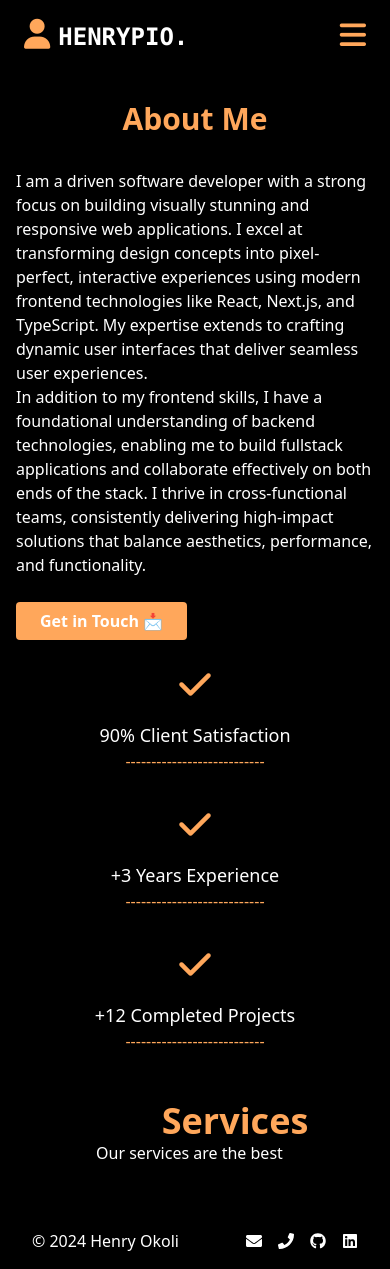
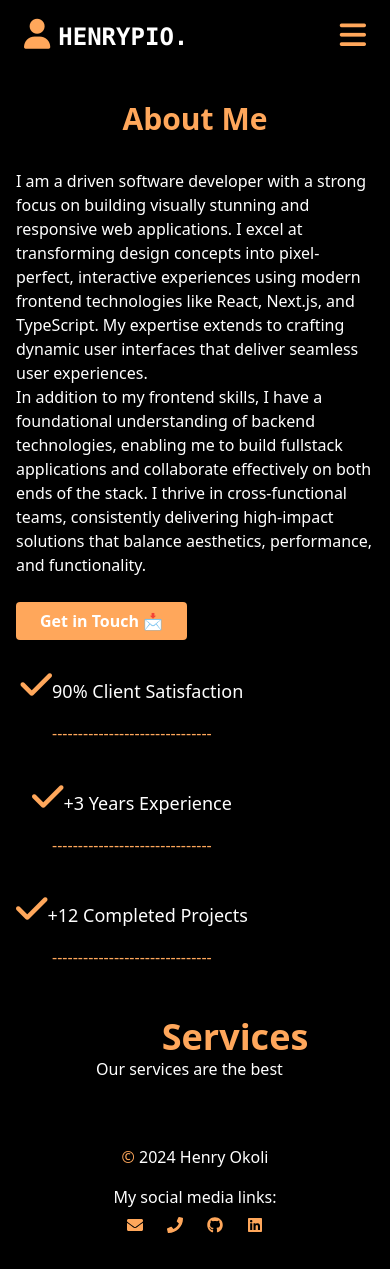
Before and after one commit to Henrypio/Henry-Okoli-Portfolio, a React (Vite) app: page /about in a window 390 px wide. Built offline with nearby package versions, Linux system fonts and the light colour scheme.

Commit message:
responsiveness done

```diff
--- a/src/components/About.jsx
+++ b/src/components/About.jsx
@@ -7,14 +7,12 @@ const About = () => {
   return (
     <div className="flex flex-col min-h-screen">
       <Header />
-      <main className="flex-grow px-4 sm:px-12 lg:px-24">
+      <main className="flex-grow px-4 sm:px-12 md:mx-14 lg:mx-2 lg:px-24">
         <h1 className="text-3xl sm:text-4xl text-center font-bold text-[#FFA75B] my-8">
           About Me
         </h1>
 
-
         <div className="flex flex-col lg:flex-row justify-between items-start lg:items-center mb-12">
-
           <div className="lg:w-3/5 w-full mb-8 lg:mb-0">
             <p className="text-md sm:text-lg text-white mb-8">
               I am a driven software developer with a strong focus on building
@@ -38,34 +36,28 @@ const About = () => {
             </a>
           </div>
 
-
-          <div className="lg:ml-24 w-full lg:w-auto text-center lg:text-left">
+          <div className="lg:ml-24 lg:w-auto text-center lg:text-left ">
             <div className="mb-8">
               <i className="fa-solid text-4xl fa-check text-[#FFA75B] mb-4"></i>
-              <span className="text-white text-lg block">
+              <span className="text-white text-lg">
                 90% Client Satisfaction
               </span>
-              <p className="text-[#FFA75B]">---------------------------</p>
+              <p className="text-[#FFA75B]">-------------------------------</p>
             </div>
 
             <div className="mb-8">
               <i className="fa-solid text-4xl fa-check text-[#FFA75B] mb-4"></i>
-              <span className="text-white text-lg block">
-                +3 Years Experience
-              </span>
-              <p className="text-[#FFA75B]">---------------------------</p>
+              <span className="text-white text-lg">+3 Years Experience</span>
+              <p className="text-[#FFA75B]">-------------------------------</p>
             </div>
 
             <div>
               <i className="fa-solid text-4xl fa-check text-[#FFA75B] mb-4"></i>
-              <span className="text-white text-lg block">
-                +12 Completed Projects
-              </span>
-              <p className="text-[#FFA75B]">---------------------------</p>
+              <span className="text-white text-lg">+12 Completed Projects</span>
+              <p className="text-[#FFA75B]">-------------------------------</p>
             </div>
           </div>
         </div>
-
 
         <Services />
       </main>
--- a/src/components/Contact.jsx
+++ b/src/components/Contact.jsx
@@ -35,14 +35,14 @@ const Contact = () => {
       <h2 className="text-3xl sm:text-4xl text-[#FFA75B] font-bold text-center mt-8 mb-6">
         Contact
       </h2>
-      <main className="flex-grow flex flex-col md:flex-row items-center justify-center px-4">
+      <main className="flex-grow flex flex-col md:flex-row items-center justify-center px-4 mb-12">
         <div className="mb-6 md:mb-0 md:mr-8 flex flex-col items-center">
           <img
             src={support}
             alt="Support"
             className="bg-black rounded-xl object-cover max-w-xs md:max-w-sm lg:max-w-md"
           />
-          <p className="text-white text-lg sm:text-xl mt-4 md:mx-0 text-center md:text-left px-4 md:px-0">
+          <p className="text-white text-lg sm:text-xl mt-4 md:mx-24 text-center md:text-left px-4 md:px-0">
             If you have any questions, need help, or just want to say hi, please
             don't hesitate to reach out.
           </p>
@@ -50,7 +50,7 @@ const Contact = () => {
         <form
           ref={form}
           onSubmit={sendEmail}
-          className="bg-black shadow-lg rounded-lg p-6 sm:p-8 max-w-lg w-full"
+          className="bg-black shadow-lg rounded-lg p-6 sm:p-8 max-w-lg w-full mr-12"
         >
           <input type="hidden" name="to_name" value="Henry" />
           <div className="mb-4">
--- a/src/components/Footer.jsx
+++ b/src/components/Footer.jsx
@@ -3,17 +3,20 @@ import { FaEnvelope, FaPhone, FaGithub, FaLinkedin } from "react-icons/fa";
 
 const Footer = () => {
   return (
-    <footer className="w-full bg-black text-white px-8 py-4">
-      <div className="flex justify-between items-center">
-        <span>&copy; 2024 Henry Okoli</span>
-        <div className="flex space-x-4 text-white">
+    <footer className="w-full bg-black text-white px-6 py-4">
+      <div className="flex flex-col md:flex-row justify-between items-center space-y-4 md:space-y-0">
+        <span className="text-[#FFA75B] text-center md:text-left">
+          &copy; <span className="text-white">2024 Henry Okoli</span>
+        </span>
+
+        <div className="text-center md:text-left">
+          <p className="mb-2">My social media links:</p>
+          <div className="flex justify-center md:justify-start space-x-6">
             <a href="mailto:henrypio21@gmail.com" className="flex items-center">
-            <span className="hidden sm:inline">Email</span>
-            <FaEnvelope className="sm:hidden" />
+              <FaEnvelope className="text-[#FFA75B]" />
             </a>
             <a href="tel:+2348065106020" className="flex items-center">
-            <span className="hidden sm:inline">Phone</span>
-            <FaPhone className="sm:hidden" />
+              <FaPhone className="text-[#FFA75B]" />
             </a>
             <a
               href="https://github.com/henrypio"
@@ -21,8 +24,7 @@ const Footer = () => {
               rel="noopener noreferrer"
               className="flex items-center"
             >
-            <span className="hidden sm:inline">GitHub</span>
-            <FaGithub className="sm:hidden" />
+              <FaGithub className="text-[#FFA75B]" />
             </a>
             <a
               href="https://linkedin.com/in/henrypio"
@@ -30,9 +32,9 @@ const Footer = () => {
               rel="noopener noreferrer"
               className="flex items-center"
             >
-            <span className="hidden sm:inline">LinkedIn</span>
-            <FaLinkedin className="sm:hidden" />
+              <FaLinkedin className="text-[#FFA75B]" />
             </a>
+          </div>
         </div>
       </div>
     </footer>
--- a/src/components/MainContent.jsx
+++ b/src/components/MainContent.jsx
@@ -1,6 +1,7 @@
 import Footer from "./Footer";
 import Header from "./Header";
 import softwareimage from "../assets/software-image.png";
+import { FaEnvelope, FaPhone, FaGithub, FaLinkedin } from "react-icons/fa";
 
 export const MainContent = () => {
   return (
@@ -8,7 +9,7 @@ export const MainContent = () => {
       <Header />
       <div className="flex-grow flex justify-center text-white items-center px-4 sm:px-12 lg:px-24">
         <div className="flex flex-col lg:flex-row text-center lg:text-left items-center justify-between w-full">
-          <div className="lg:w-1/2 my-12 lg:my-0 lg:ml-20">
+          <div className="lg:w-1/2 my-12  lg:my-0 lg:">
             <p className="text-lg mt-2">Hi👋, I’m a </p>
             <p className="text-2xl lg:text-3xl font-bold mt-2 text-[#FFA75B]">
               Software Developer
@@ -26,6 +27,7 @@ export const MainContent = () => {
             >
               Download My CV 📄
             </a>
+
           </div>
 
           <img
@@ -35,6 +37,7 @@ export const MainContent = () => {
           />
         </div>
       </div>
+
       <Footer />
     </div>
   );
--- a/src/components/Project.jsx
+++ b/src/components/Project.jsx
@@ -17,6 +17,13 @@ const projects = [
       "A simple and efficient todo list application using Next.js and custom API routes.",
     technologies: ["Next.js", "Tailwind CSS", "Redux"],
     link: "https://todo-custom-api-app.vercel.app",
+  },
+  {
+    title: "Farmlink",
+    description:
+      "This project was developed through collaboration among multiple teams, including UI/UX, frontend, mobile, and backend developers, who came together to bring this idea to life.",
+    technologies: ["React", "Tailwind", "Redux", "CSS"],
+    link: "https://farmlink-fe-int.vercel.app/",
   },
   {
     title: "User Dashboard With User Authentication",
@@ -39,6 +46,13 @@ const projects = [
     technologies: ["React", "React Router", "styled component"],
     link: "https://landing-page-design-livid.vercel.app/",
   },
+  {
+    title: "Country API Country",
+    description:
+      "Using an API to get various details of countries and display them.",
+    technologies: ["Javascript", "CSS", "HTML"],
+    link: "https://country-api-display-5oxh.vercel.app/",
+  },
 ];
 
 const Project = () => {
@@ -46,10 +60,10 @@ const Project = () => {
     <div className="flex flex-col min-h-screen">
       <Header />
       <main className="flex-grow container mx-auto  p-4">
-        <h1 className="text-4xl font-bold text-center text-[#FFA75B]">
+        <h1 className="text-4xl font-bold text-center text-[#FFA75B] mb-4">
           Projects
         </h1>
-        <div className="grid grid-cols-1 sm:grid-cols-2 md:grid-cols-3 gap-8">
+        <div className="grid grid-cols-1 sm:grid-cols-2 md:grid-cols-2 lg:grid-cols-3 gap-5 mx-15 md:mx-20 lg:mx-20">
           {projects.map((project, index) => (
             <ProjectCard key={index} {...project} />
           ))}
--- a/src/components/Skills.jsx
+++ b/src/components/Skills.jsx
@@ -12,7 +12,7 @@ const Skills = () => {
           Skills
         </h2>
 
-        <div className="grid grid-cols-2 sm:grid-cols-3 lg:grid-cols-4 gap-8 mt-4 mx-4 sm:mx-8 lg:mx-20">
+        <div className="grid grid-cols-3 sm:grid-cols-3 md:grid-cols-5 mb-12 lg:grid-cols-10 gap-6  mt-4 mx-4 sm:mx-8 lg:mx-20">
           {/* Skill Item */}
           <div className="flex flex-col items-center transition-transform duration-300 hover:-translate-y-2">
             <i className="fab fa-html5 text-6xl mb-2 text-[#FFA75B] "></i>
```
Lines whose indentation alone changed are shown as unchanged.
